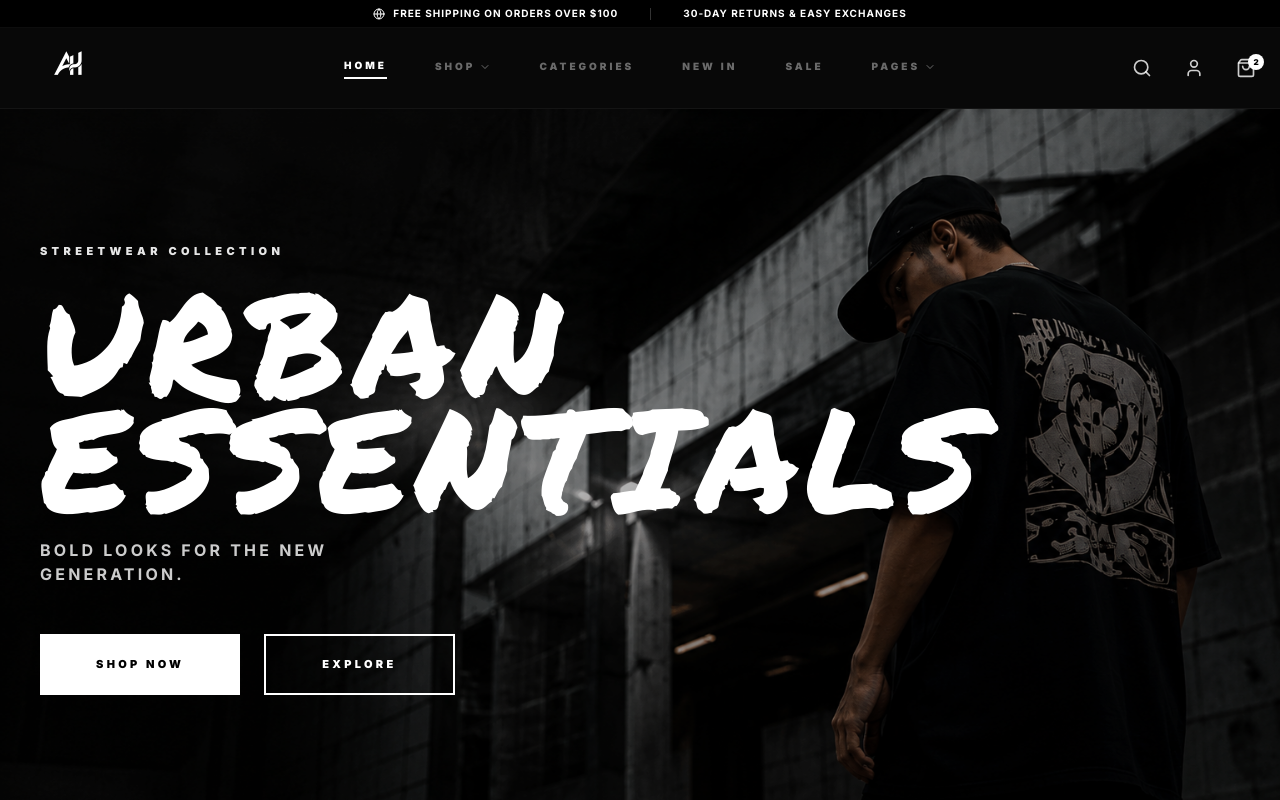
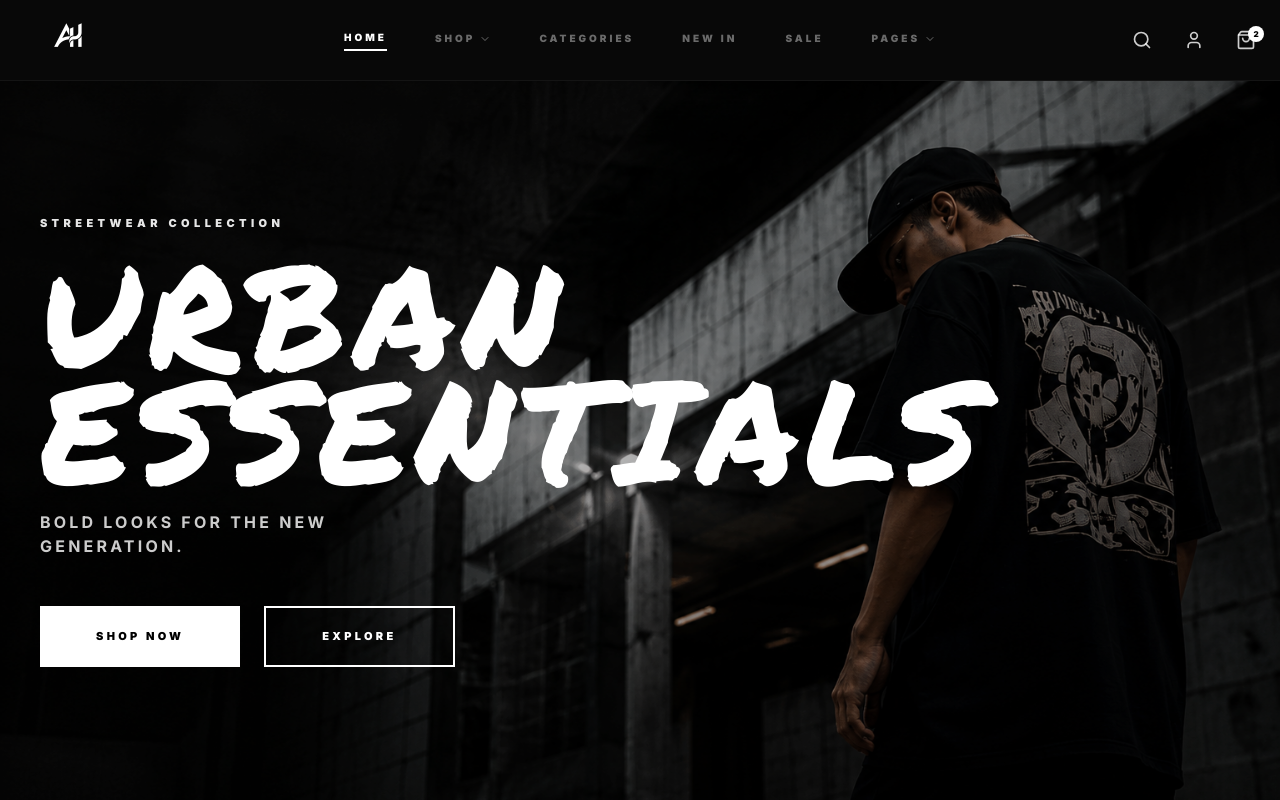
Before and after one commit to abdouzaiti/AH-shop, a React (Vite) app: page / in a window 1280 px wide. Shown: the top 800 px of the page. Built offline with nearby package versions, Linux system fonts and the light colour scheme.

Commit message:
feat: Remove announcement bar component
The announcement bar provided static global information which is no longer relevant for the current application state. This change removes the component to declutter the UI and simplify the application structure.

```diff
--- a/src/App.tsx
+++ b/src/App.tsx
@@ -5,19 +5,6 @@ import { PRODUCTS } from './constants';
 import { Product } from './types';
 
 // --- Global Components ---
-
-const AnnouncementBar = () => (
-  <div className="bg-black text-[9px] sm:text-[10px] py-1.5 px-4 flex justify-center items-center tracking-widest font-bold border-b border-white/5 space-x-8">
-    <div className="flex items-center space-x-2">
-      <Globe className="w-3 h-3" />
-      <span>FREE SHIPPING ON ORDERS OVER $100</span>
-    </div>
-    <div className="h-3 w-[1px] bg-white/20" />
-    <div className="flex items-center space-x-2">
-      <span>30-DAY RETURNS & EASY EXCHANGES</span>
-    </div>
-  </div>
-);
 
 const Navbar = () => {
   const [activeLink, setActiveLink] = useState('HOME');
@@ -262,7 +249,6 @@ const Footer = () => (
 export default function App() {
   return (
     <div className="min-h-screen bg-black">
-      <AnnouncementBar />
       <Navbar />
       <Hero />
       <FeaturesRow />
```
